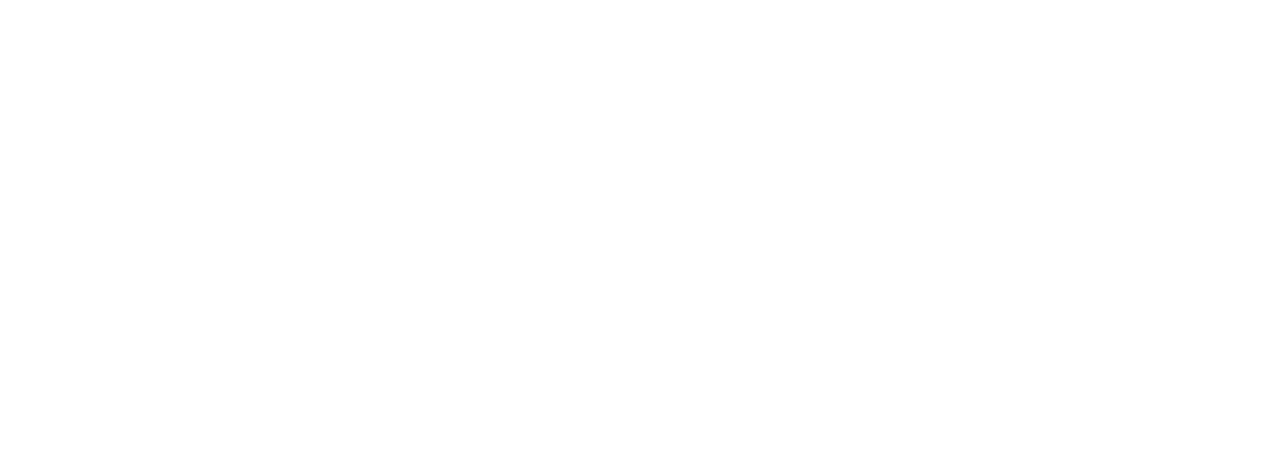
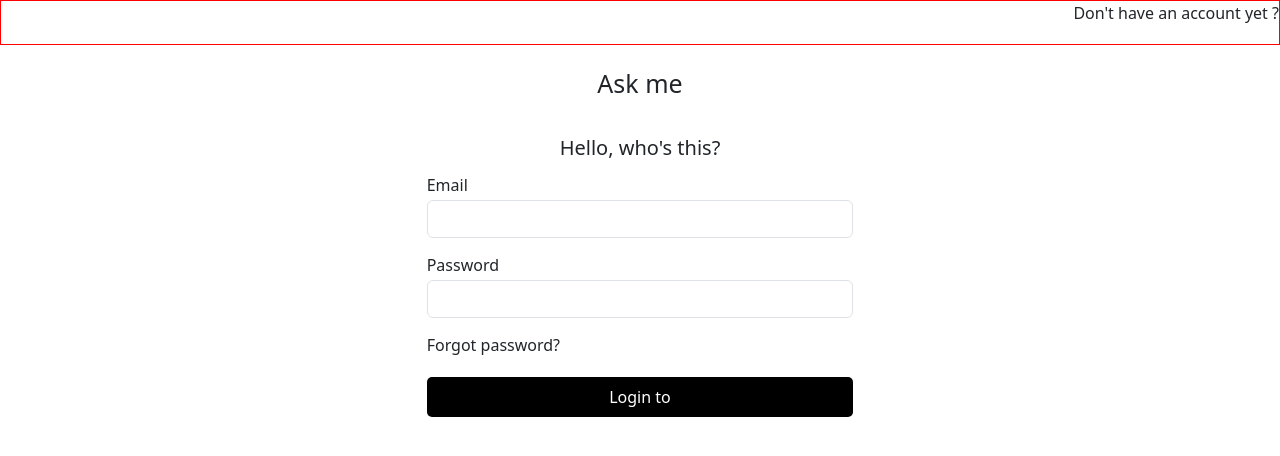
Before and after one commit to anhoang0611/react1, a React (Create React App) app: page /login in a window 1280 px wide. Before the commit this address had no page. Shown: the top 456 px of the page. Built offline with nearby package versions, Linux system fonts and the light colour scheme.

Commit message:
setting login page

```diff
--- /dev/null
+++ b/src/components/Auth/Login.js
@@ -0,0 +1,57 @@
+import { useState } from 'react';
+import './Login.scss';
+
+const Login = (props) => {
+    const [email, setEmail] = useState("");
+    const [password, setPassword] = useState("");
+
+    const handleLogin = () => {
+        alert('login')
+    }
+    return (
+        <div className="login-container">
+            <div className='header'>
+                Don't have an account yet ?
+
+            </div>
+
+            <div className='tittle col-4 mx-auto' >
+                Ask me
+            </div>
+
+            <div className='welcome  col-4 mx-auto'>
+                Hello, who's this?
+            </div>
+
+            <div className='content-form col-4 mx-auto' >
+                <div className='form-group'>
+                    <label>Email</label>
+                    <input
+                        type="email"
+                        className="form-control"
+                        value={email}
+                        onChange={(event) => setEmail(event.target.value)}
+                    />
+                </div>
+                <div className='form-group'>
+                    <label>Password</label>
+                    <input
+                        type="password"
+                        className="form-control"
+                        value={password}
+                        onChange={(event) => setPassword(event.target.value)}
+                    />
+
+                </div>
+                <span className='forgot-password'>Forgot password?</span>
+
+                <div>
+                    <button className='btn-submit'>Login to</button>
+                </div>
+
+            </div>
+        </div>
+    )
+}
+
+export default Login;
--- /dev/null
+++ b/src/components/Auth/Login.scss
@@ -0,0 +1,38 @@
+.login-container{
+    .header{
+        height: 45px;
+        text-align: right;
+
+        border: 1px solid red;
+    }
+
+    .tittle{
+        font-size: 25px;
+        padding: 20px 0;
+        text-align: center;
+    }
+    .welcome{
+        font-size: 20px;
+        padding: 10px 0;
+        text-align: center;
+    }
+
+    .content-form{
+
+
+        input{
+            margin-bottom: 15px;
+            margin-top: 3px;
+        }
+
+        button {
+            width: 100%;
+            height: 40px;
+            border: none;
+            margin: 20px 0;
+            border-radius: 5px;
+            color: white;
+            background: black;
+        }
+    }
+}
--- a/src/components/Header/Header.js
+++ b/src/components/Header/Header.js
@@ -3,9 +3,15 @@ import Container from 'react-bootstrap/Container';
 import Nav from 'react-bootstrap/Nav';
 import Navbar from 'react-bootstrap/Navbar';
 import NavDropdown from 'react-bootstrap/NavDropdown';
-import { NavLink } from "react-router-dom";
+import { NavLink, useNavigate } from "react-router-dom";
 
 const Header = () => {
+    const navigate = useNavigate();
+
+    const handleLogin = () => {
+        navigate('/login');
+    }
+
     return (
         <Navbar expand="lg" className="bg-body-tertiary">
             <Container>
@@ -25,7 +31,7 @@ const Header = () => {
                         <Nav.Link href="/admins">Admin</Nav.Link> */}
                     </Nav>
                     <Nav>
-                        <button className='btn-login'>Log in</button>
+                        <button className='btn-login' onClick={() => { handleLogin() }}>Log in</button>
                         <button className='btn-signup'>Sign up</button>
                         {/* <NavDropdown title="Settings" id="basic-nav-dropdown">
                             <NavDropdown.Item >Log in</NavDropdown.Item>
--- a/src/index.js
+++ b/src/index.js
@@ -15,6 +15,7 @@ import Admin from './components/Admin/Admin';
 import HomePage from './components/Home/HomePage';
 import ManageUsers from './components/Admin/Content/ManageUser';
 import Dashboard from './components/Admin/Content/Dashboard';
+import Login from './components/Auth/Login';
 
 
 const root = ReactDOM.createRoot(document.getElementById('root'));
@@ -35,6 +36,11 @@ root.render(
 
         </Route>
 
+        <Route path="/login" element={<Login />} />
+
+
+
+
       </Routes>
     </BrowserRouter>
     {/* </React.StrictMode> */}
```
